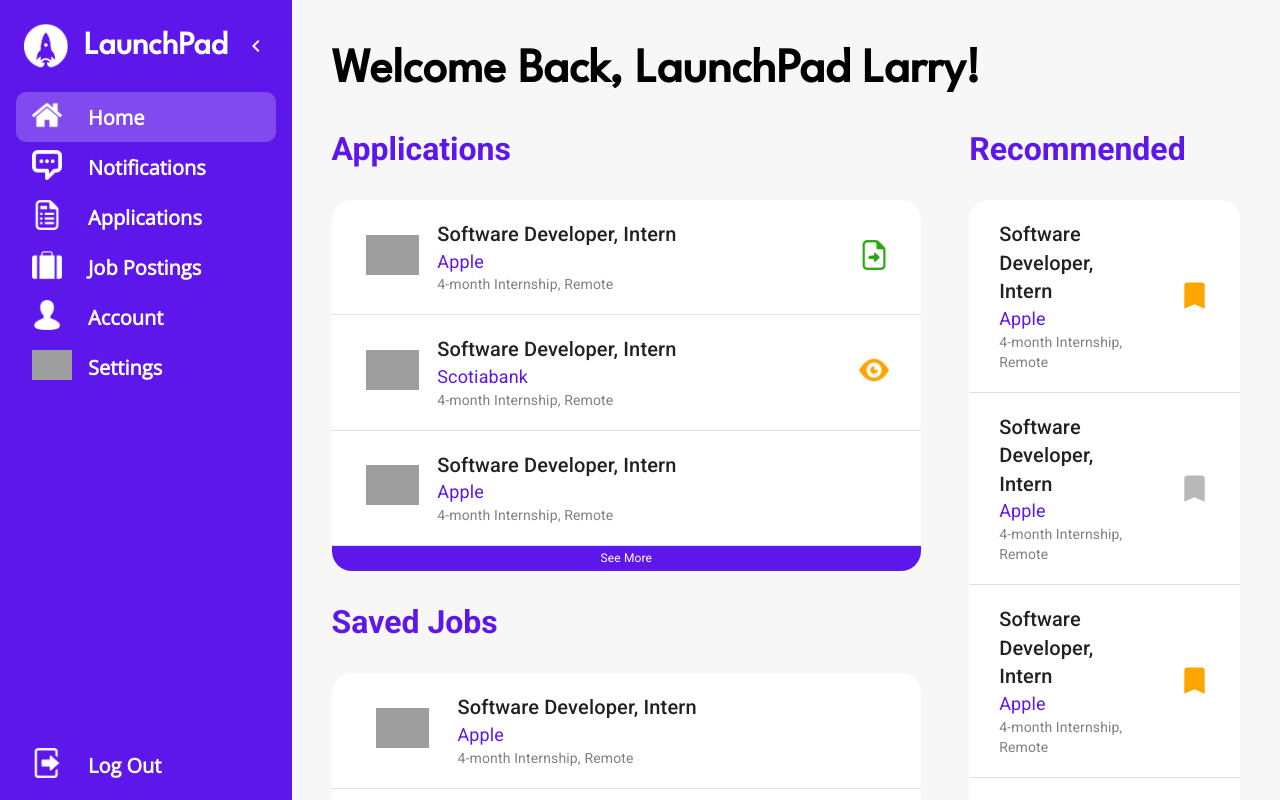
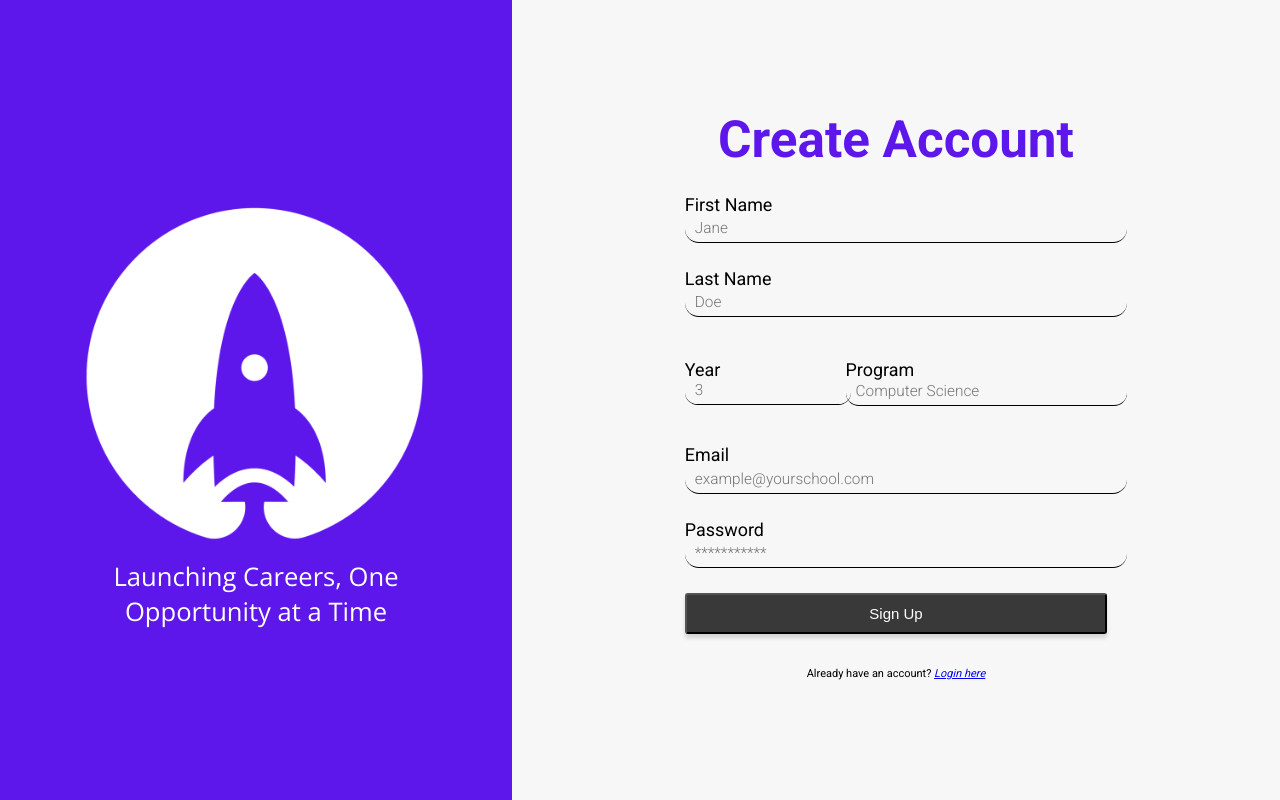
Before and after one commit to zanq-mw/Launchpad, a React (Create React App) app in the folder launchpad-frontend/: page /signup in a window 1280 px wide. Shown: the top 800 px of the page. Built offline with nearby package versions, Linux system fonts and the light colour scheme; grey boxes are pictures that could not be loaded.

Commit message:
Add files via upload

```diff
--- a/launchpad-frontend/src/index.js
+++ b/launchpad-frontend/src/index.js
@@ -14,8 +14,8 @@
 const root = ReactDOM.createRoot(document.getElementById("root"));
 root.render(
   <React.StrictMode>
-    <Pages />
-    {/* <Startup /> */}
+
+    {<Startup />}
   </React.StrictMode>
 );
 
@@ -32,6 +32,8 @@
   account: "account",
   settings: "settings",
 };
+
+
 
 function Pages() {
   const [page, setPage] = useState(pages.landing);
--- a/launchpad-frontend/src/login-register/register.js
+++ b/launchpad-frontend/src/login-register/register.js
@@ -2,37 +2,76 @@
 import logo from "../images/launchpadLogo.png";
 import { NavLink, Link } from "react-router-dom";
 
+
+
+
 class Register extends React.Component {
+
+    handleSubmit = async (e) => {
+      e.preventDefault();
+
+      const formData = {
+        username: e.target.username.value,
+        Password: e.target.Password.value
+      };
+      console.log(formData);
+
+      const response = await fetch('http://localhost:5000/signup', {
+        method: 'POST',
+
+        dataType: "json",
+        body: JSON.stringify(formData),
+        headers: {
+          "Server": "JSON-RPC 2.0 Server",
+          "Allow": "OPTIONS, POST",
+          "Cache-Control": "no-store",
+          "Content-Type": "application/json; charset=UTF-8",
+          "Content-Language": "en-US",
+          "Access-Control-Allow-Origin": "*",
+          "Access-Control-Allow-Methods": "OPTIONS, POST",
+          "Access-Control-Allow-Headers": "Content-Type, Authorization"
+
+        },
+
+
+      });
+
+
+      const responseData = await response.json();
+      console.log(responseData);
+    };
+
+
   render() {
     return (
-      <div class="container-main">
-        <div class="container-left">
-          <div class="container-logo">
-            <img class="startup-logo" src={logo} alt="Logo" />
+      <div className="container-main">
+        <div className="container-left">
+          <div className="container-logo">
+            <img className="startup-logo" src={logo} alt="Logo" />
             <p id="slogan">
               Launching Careers, One <br></br>Opportunity at a Time
             </p>
           </div>
         </div>
 
-        <div class="container-right">
-          <div class="heading-container">Create Account</div>
+        <div className="container-right">
+          <div className="heading-container">Create Account</div>
 
-          <div class="form-container-login2">
-            <form>
-              <div class="input2">
-                <label class="label">First Name</label>
+          <div className="form-container-login2">
+            <form onSubmit={this.handleSubmit}>
+              <div className="input2">
+                <label className="label">First Name</label>
                 <input
-                  class="input"
+                  className="input"
                   type="text"
                   name="Fname"
                   placeholder="Jane"
                 />
               </div>
-              <div class="input2">
-                <label class="label">Last Name</label>
+              <div className="input2">
+                <label className="label">Last Name</label>
                 <input
-                  class="input"
+                  className="input"
                   type="text"
                   name="Lname"
                   placeholder="Doe"
@@ -40,10 +79,10 @@
               </div>
 
               <div id="year-program-container">
-                <p class="field1">
-                  <label class="label">Year</label> <br></br>
+                <p className="field1">
+                  <label className="label">Year</label> <br></br>
                   <input
-                    class="input"
+                    className="input"
                     type="number"
                     name="Year"
                     min="0"
@@ -51,11 +90,11 @@
                     placeholder="3"
                   ></input>
                 </p>
-                <div class="input2">
-                  <p class="field2">
-                    <label class="label">Program</label>
+                <div className="input2">
+                  <p className="field2">
+                    <label className="label">Program</label>
                     <input
-                      class="input"
+                      className="input"
                       type="text"
                       name="Program"
                       placeholder="Computer Science"
@@ -64,26 +103,26 @@
                 </div>
               </div>
 
-              <div class="input2">
-                <label class="label">Email</label>
+              <div className="input2">
+                <label className="label">Email</label>
                 <input
-                  class="input"
+                  className="input"
                   type="text"
                   name="username"
                   placeholder="example@yourschool.com"
                 />
               </div>
-              <div class="input2">
-                <label class="label">Password</label>
+              <div className="input2">
+                <label className="label">Password</label>
                 <input
-                  class="input"
+                  className="input"
                   type="password"
                   name="Password"
                   placeholder="***********"
                 />
               </div>
               <div>
-                <button class="submit-btn">Sign Up</button>
+                <button type="submit" className="submit-btn">Sign Up</button>
               </div>
             </form>
             <div id="login-container-register">
```
